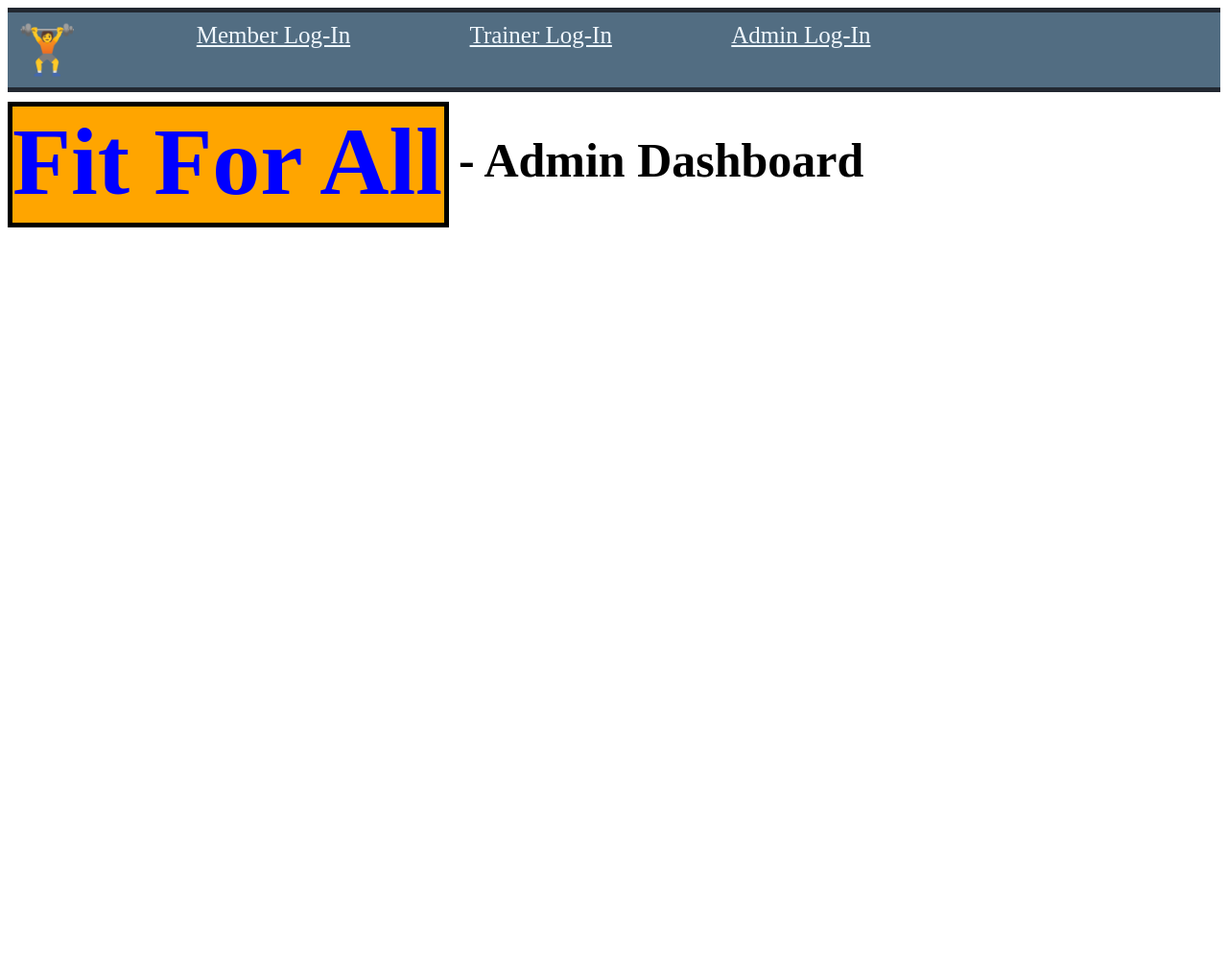
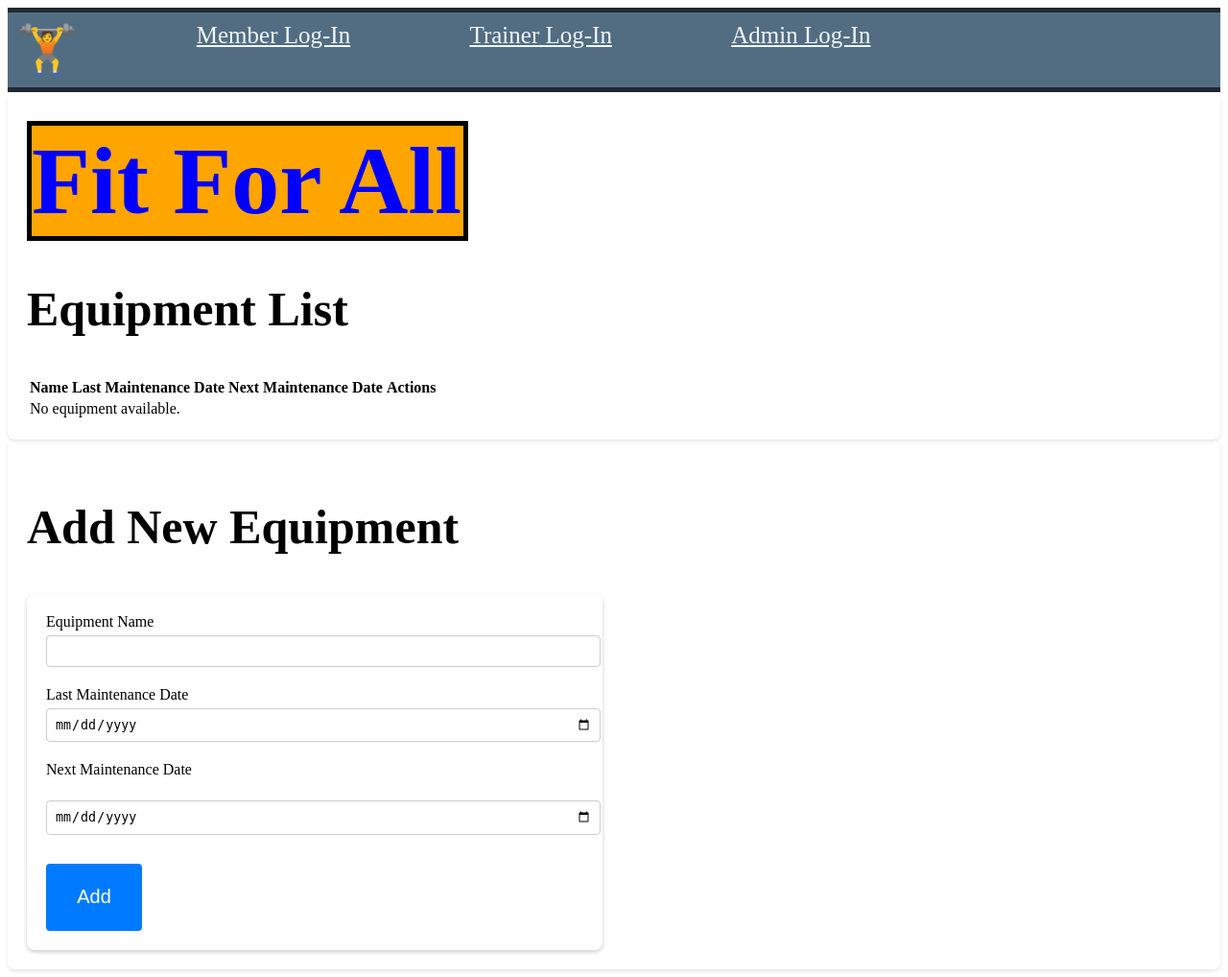
Before and after one commit to SamerFrangieh/3005_Final_project, a Django app: page /dashboard/adminDashboard.html in a window 1280 px wide. Shown: the whole page at 96% size. Before the commit the page ends 237 px from the top, so only its background shows below. Run offline with Django 4.2, Linux system fonts and the light colour scheme.

Commit message:
changed admin dashboard
added table to add new data

```diff
--- a/FitForAll/myapp/models.py
+++ b/FitForAll/myapp/models.py
@@ -1,5 +1,8 @@
 from django.db import models
 from django.contrib.postgres.fields import JSONField
+# for Equipment
+from django.utils import timezone
+
 
 
 class Member(models.Model):
--- a/FitForAll/myapp/templates/myapp/dashboard/adminDashboard.html
+++ b/FitForAll/myapp/templates/myapp/dashboard/adminDashboard.html
@@ -121,28 +121,87 @@
     <!-- nav bar -->
     <section class="nav-bar">
         <div class="nav nav-links">
-            <li>
-                <div class="nav-logo nav-item">🏋️</div>
-            </li>
-            <li>
-                <div class="nav-item"> <a href="../login/memberLogin.html">Member Log-In </a></div>
-            </li>
-            <li>
-                <div class="nav-item"> <a href="../login/trainerLogin.html">Trainer Log-In </a></div>
-            </li>
-            <li>
-                <div class="nav-item"> <a href="../login/adminLogin.html">Admin Log-In </a></div>
-            </li>
+            <li><div class="nav-logo nav-item">🏋️</div></li>
+            <li><div class="nav-item"> <a href="../login/memberLogin.html">Member Log-In </a></div></li>
+            <li><div class="nav-item"> <a href="../login/trainerLogin.html">Trainer Log-In </a></div></li>
+            <li><div class="nav-item"> <a href="../login/adminLogin.html">Admin Log-In </a></div></li>
         </div>
     </section>
-    <section>
-        <div class="title-yes">
-            <h1> Fit For All </h1>
-            <h2> - Admin Dashboard</h2>
-        </div>
+    <section class="admin-dashboard" style="padding: 20px; border-radius: 8px; box-shadow: 0 2px 4px rgba(0,0,0,0.1);">
+        <h1>Fit For All</h1>
+        <!-- Add Equipment Form -->
+
+        <!-- Equipment List -->
+        <h2>Equipment List</h2>
+        <table>
+            <thead>
+                <tr>
+                    <th>Name</th>
+                    <th>Last Maintenance Date</th>
+                    <th>Next Maintenance Date</th>
+                    <th>Actions</th>
+                </tr>
+            </thead>
+            <tbody>
+                {% for equipment in equipments %}
+                <tr>
+                    <td>{{ equipment.name }}</td>
+                    <td>{{ equipment.last_maintenance_date }}</td>
+                    <td>{{ equipment.next_maintenance_date }}</td>
+                    <td>
+                        <!-- Delete Button -->
+                        <form method="post" action="{% url 'adminDashboard' %}">
+                            {% csrf_token %}
+                            <input type="hidden" name="delete" value="{{ equipment.id }}">
+                            <input type="submit" value="Delete">
+                        </form>
+                        <!-- Schedule Maintenance Form -->
+                        <form method="post" action="{% url 'adminDashboard' %}">
+                            {% csrf_token %}
+                            <input type="date" name="next_maintenance_date" value="{{ equipment.next_maintenance_date }}">
+                            <input type="hidden" name="schedule" value="{{ equipment.id }}">
+                            <input type="submit" value="Schedule">
+                        </form>
+                    </td>
+                </tr>
+                {% empty %}
+                <tr>
+                    <td colspan="4">No equipment available.</td>
+                </tr>
+                {% endfor %}
+            </tbody>
+        </table>
     </section>
 
 
+
+    {% comment %} equipment_id = models.AutoField(primary_key=True)
+    name = models.CharField(max_length=255)
+    last_maintenance_date = models.DateField()
+    next_maintenance_date = models.DateField() {% endcomment %}
+
+
+
+    <section class="profile-management" style="padding: 20px; border-radius: 8px; box-shadow: 0 2px 4px rgba(0,0,0,0.1);">
+        <div class="profile" draggable="true" style="max-width: 600px;">
+            <h2>Add New Equipment</h2>
+            <form method="post" action="{% url 'adminDashboard' %} " style="padding: 20px; background-color: white; border-radius: 8px; box-shadow: 0 2px 4px rgba(0,0,0,0.2);">
+                {% csrf_token %}
+                <div style="margin-bottom: 20px;">
+                    <label for="Height" style="display: block; margin-bottom: 5px;">Equipment Name </label>
+                    <input type="text" id="name" name="name" required value="{{ Eqiupment|default_if_none:'' }}" style="width: 100%; padding: 8px; border-radius: 4px; border: 1px solid #ccc;"><br>
+                </div>
+                <div style="margin-bottom: 20px;">
+                    <label for="Weight" style="display: block; margin-bottom: 5px;">Last Maintenance Date</label>
+                    <input type="date" id="last_maintenance_date" name="last_maintenance_date" required value="{{ member.weight|default_if_none:'' }}" style="width: 100%; padding: 8px; border-radius: 4px; border: 1px solid #ccc;"><br>
+                </div>
+                <div style="margin-bottom: 20px;">
+                    <label for="Weight" style="display: block; margin-bottom: 5px;">Next Maintenance Date</label><br>
+                    <input type="date" id="next_maintenance_date" name="next_maintenance_date" required value="{{ member.weight|default_if_none:'' }}" style="width: 100%; padding: 8px; border-radius: 4px; border: 1px solid #ccc;"><br>
+                </div>
+                    <button type="submit" style="background-color: #007bff; color: white; padding: 10px 20px; border: none; border-radius: 4px; cursor: pointer;">Add</button>
+            </form>
+        </div>
+    </section>
 </body>
-
 </html>
--- a/FitForAll/myapp/views.py
+++ b/FitForAll/myapp/views.py
@@ -44,6 +44,7 @@ def register(request):
     else:
         return render(request, 'myapp/registration/register.html')
 
+
 def train_login(request):
 
     if request.method == 'POST':
@@ -68,6 +69,7 @@ def train_login(request):
     else:
         return render(request, 'myapp/login/trainerLogin.html')
 
+#ADMIN METHODS --------------------------------------------------------
 def admin_login(request):
     if request.method == 'POST':
         name = request.POST.get('name').strip()
@@ -90,6 +92,42 @@ def admin_login(request):
         return redirect('adminDashboard')
     else:
         return render(request, 'myapp/login/adminLogin.html')
+
+def admin_dashboard(request):
+    if not request.session.get('admin_id'):
+        return redirect('adminLogin')
+
+    # Add Equipment
+    if 'add' in request.POST:
+        add_form = EquipmentMaintenance(request.POST)
+        if add_form.is_valid():
+            add_form.save()
+            return redirect('adminDashboard')
+    else:
+        add_form = EquipmentMaintenance()
+
+    # List of Equipment
+    equipments = EquipmentMaintenance.objects.all()
+
+    # Context to pass to the template
+    context = {
+        'equipments': equipments,
+        'add_form': add_form,
+    }
+
+    # Delete or Schedule Maintenance
+    if request.method == 'POST':
+        if 'delete' in request.POST:
+            equipment_id = request.POST.get('delete')
+            EquipmentMaintenance.objects.filter(id=equipment_id).delete()
+        elif 'schedule' in request.POST:
+            equipment_id = request.POST.get('schedule')
+            equipment = EquipmentMaintenance.objects.get(id=equipment_id)
+            schedule_form = EquipmentMaintenance(request.POST, instance=equipment)
+            if schedule_form.is_valid():
+                schedule_form.save()
+
+    return render(request, 'myapp/dashboard/adminDashboard.html', context)
 
 def trainerDashboard(request):
     print("Loading trainer dashboard...")  # Debugging line
```
